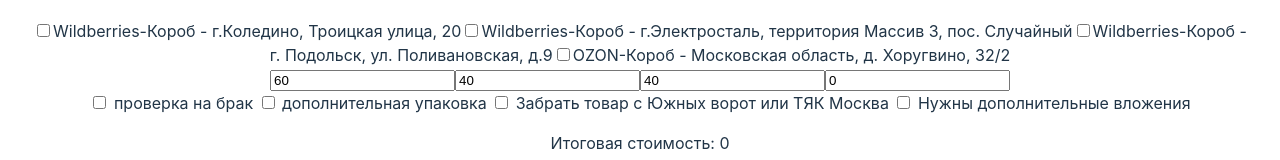
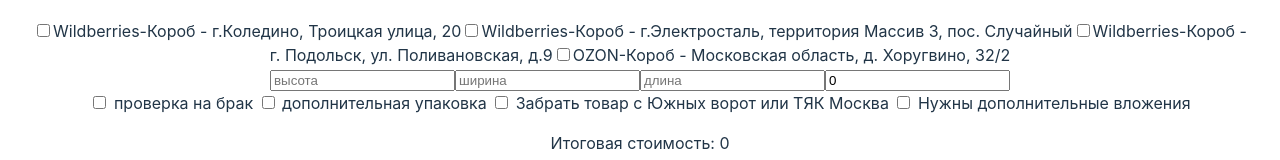
Before and after one commit to AndrewMosh/fullfilment, a React (Vite) app: page / in a window 1280 px wide. Shown: the part 347-507 px from the top of the page. Built offline with nearby package versions, Linux system fonts and the light colour scheme.

Commit message:
formula changed

```diff
--- a/src/Components/Calculator/Calculator.jsx
+++ b/src/Components/Calculator/Calculator.jsx
@@ -5,9 +5,9 @@
 
 const Calculator = () => {
   const [itemsQuantity, setItemsQuantity] = useState(0);
-  const [height, setHeight] = useState(60);
-  const [width, setWidth] = useState(40);
-  const [length, setLength] = useState(40);
+  const [height, setHeight] = useState('');
+  const [width, setWidth] = useState('');
+  const [length, setLength] = useState('');
   const [boxQuantity, setBoxQuantity] = useState(0);
   const [total, setTotal] = useState(0);
 
@@ -17,21 +17,18 @@
     const price = parseFloat(checkbox.getAttribute('data-price'));
     if (checkbox.checked) {
       if(all===true){
-        setTotal((prevTotal) => (price*boxQuantity)+prevTotal);
+        setTotal((prevTotal) => (price*itemsQuantity)+prevTotal);
       }else {
         setTotal((prevTotal) => (prevTotal + price));
       }
-
     } else {
       if(all===true){
-        setTotal((prevTotal) => prevTotal - (price * boxQuantity));
+        setTotal((prevTotal) => prevTotal - (price * itemsQuantity));
       }else {
         setTotal((prevTotal) => (prevTotal - price));
       }
 
     }
-    console.log(total)
-    console.log(boxQuantity)
   };
 const pricePerBox= itemsQuantity<1000?160:itemsQuantity>1001 && itemsQuantity<2001?110:100
 
@@ -40,7 +37,6 @@
   setBoxQuantity(() => calculateBoxes(height, length, width, itemsQuantity))
   setTotal( pricePerBox*boxQuantity)
 }, [height, width, length, itemsQuantity, boxQuantity, pricePerBox])
-
 
   return (
     <div>
@@ -61,7 +57,7 @@
         <input placeholder="высота" type="number" id="height" value={height} onChange={(e) => setHeight(e.target.value)} />
         <input placeholder="ширина" type="number" id="width" value={width} onChange={(e) => setWidth(e.target.value)} />
         <input placeholder="длина" type="number" id="length" value={length} onChange={(e) => setLength(e.target.value)} />
-        <input  placeholder="количество коробок" type="number" id="quantity" value={itemsQuantity} onChange={(e) => {
+        <input  placeholder="количество единиц" type="number" id="quantity" value={itemsQuantity} onChange={(e) => {
             setItemsQuantity( e.target.value)
             setBoxQuantity(() => calculateBoxes(height, length, width, e.target.value))
             setTotal( pricePerBox*boxQuantity)
@@ -78,3 +74,6 @@
 };
 
 export default Calculator;
+
+
+//проверка на брак каждую единицу или коробку?
```
